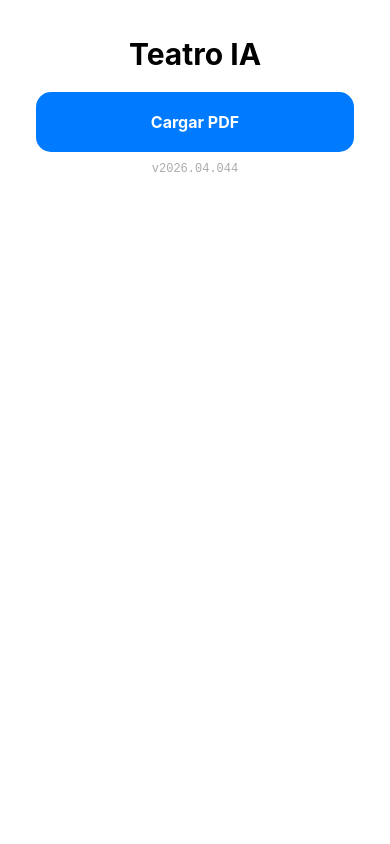
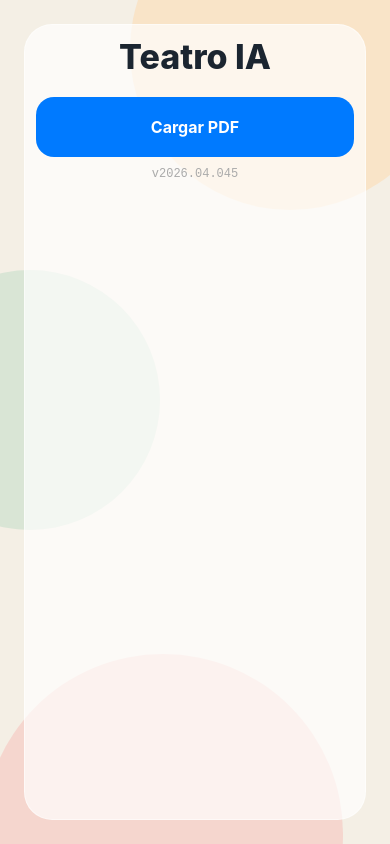
Before and after one commit to kaiserrpp/ai-theater, a React Native app: screen / in a window 390 px wide. Built offline with nearby package versions, Linux system fonts and the light colour scheme.

Commit message:
v2026.04.045: polish web home layout

```diff
--- a/app.json
+++ b/app.json
@@ -2,7 +2,7 @@
   "expo": {
     "name": "TeatroIA",
     "slug": "teatro-ia",
-    "version": "2026.04.044",
+    "version": "2026.04.045",
     "orientation": "portrait",
     "icon": "./assets/images/icon.png",
     "userInterfaceStyle": "light",
--- a/package.json
+++ b/package.json
@@ -1,7 +1,7 @@
 {
   "name": "teatroia",
   "main": "expo/AppEntry.js",
-  "version": "2026.04.044",
+  "version": "2026.04.045",
   "scripts": {
     "version:bump": "node increment-version.js",
     "start": "expo start",
--- a/src/components/ScreenWrapper.tsx
+++ b/src/components/ScreenWrapper.tsx
@@ -4,6 +4,14 @@ import { SafeAreaView, StyleSheet, Platform, View } from 'react-native';
 export const ScreenWrapper = ({ children }: { children: React.ReactNode }) => {
   return (
     <SafeAreaView style={styles.safeArea}>
+      {Platform.OS === 'web' ? (
+        <View pointerEvents="none" style={styles.webBackdrop}>
+          <View style={[styles.backdropOrb, styles.backdropOrbTop]} />
+          <View style={[styles.backdropOrb, styles.backdropOrbMiddle]} />
+          <View style={[styles.backdropOrb, styles.backdropOrbBottom]} />
+          <View style={styles.backdropPanel} />
+        </View>
+      ) : null}
       <View style={styles.container}>
         {children}
       </View>
@@ -14,7 +22,7 @@ export const ScreenWrapper = ({ children }: { children: React.ReactNode }) => {
 const styles = StyleSheet.create({
   safeArea: {
     flex: 1,
-    backgroundColor: '#fff',
+    backgroundColor: Platform.OS === 'web' ? '#f4efe5' : '#fff',
     paddingTop: Platform.OS === 'android' ? 25 : 0,
   },
   container: {
@@ -23,5 +31,47 @@ const styles = StyleSheet.create({
     maxWidth: Platform.OS === 'web' ? 800 : '100%',
     width: '100%',
     alignSelf: 'center',
-  }
+    zIndex: 1,
+  },
+  webBackdrop: {
+    ...StyleSheet.absoluteFillObject,
+    overflow: 'hidden',
+  },
+  backdropOrb: {
+    position: 'absolute',
+    borderRadius: 999,
+    opacity: 0.45,
+  },
+  backdropOrbTop: {
+    width: 320,
+    height: 320,
+    top: -110,
+    right: -60,
+    backgroundColor: '#ffd6a5',
+  },
+  backdropOrbMiddle: {
+    width: 260,
+    height: 260,
+    top: '32%',
+    left: -100,
+    backgroundColor: '#b9d8c2',
+  },
+  backdropOrbBottom: {
+    width: 360,
+    height: 360,
+    bottom: -170,
+    right: '12%',
+    backgroundColor: '#f7b7b2',
+  },
+  backdropPanel: {
+    position: 'absolute',
+    top: 24,
+    bottom: 24,
+    left: 24,
+    right: 24,
+    borderRadius: 28,
+    backgroundColor: 'rgba(255,255,255,0.68)',
+    borderWidth: 1,
+    borderColor: 'rgba(255,255,255,0.5)',
+  },
 });
--- a/src/screens/HomeScreen.tsx
+++ b/src/screens/HomeScreen.tsx
@@ -35,6 +35,7 @@ export const HomeScreen = () => {
   const [lastRehearsalMode, setLastRehearsalMode] = useState<RehearsalMode | null>(null);
   const [mergeSource, setMergeSource] = useState<string | null>(null);
   const [mergeTarget, setMergeTarget] = useState<string | null>(null);
+  const [isRolePanelVisible, setIsRolePanelVisible] = useState(false);
   const [isMergePanelVisible, setIsMergePanelVisible] = useState(false);
 
   const {
@@ -139,6 +140,7 @@ export const HomeScreen = () => {
     setIsRehearsing(false);
     setMergeSource(null);
     setMergeTarget(null);
+    setIsRolePanelVisible(false);
     setIsMergePanelVisible(false);
   };
 
@@ -166,6 +168,7 @@ export const HomeScreen = () => {
     setIsRehearsing(false);
     setMergeSource(null);
     setMergeTarget(null);
+    setIsRolePanelVisible(false);
     setIsMergePanelVisible(false);
     loadSavedScript(savedScript.data);
   };
@@ -178,8 +181,11 @@ export const HomeScreen = () => {
     lastRehearsalMode === 'ALL'
       ? 'obra completa'
       : lastRehearsalMode === 'MINE'
-        ? 'solo mis escenas'
+        ? 'mis escenas'
         : null;
+
+  const selectedRolesSummary =
+    myRoles.length > 0 ? myRoles.join(', ') : 'Todavia no has elegido personaje';
 
   if (isRehearsing && displayScriptData) {
     return (
@@ -245,6 +251,21 @@ export const HomeScreen = () => {
               </View>
             )}
 
+            <View style={styles.actionStack}>
+              <View style={styles.roleWrapper}>
+                <TouchableOpacity
+                  style={[styles.btnMenu, styles.roleToggleButton]}
+                  onPress={() => setIsRolePanelVisible((previousValue) => !previousValue)}
+                >
+                  <Text style={styles.btnText}>
+                    {isRolePanelVisible ? 'Ocultar seleccion de personajes' : 'Seleccion de personajes'}
+                    {myRoles.length > 0 ? ` (${myRoles.length})` : ''}
+                  </Text>
+                </TouchableOpacity>
+                <Text style={styles.selectionPreview}>{selectedRolesSummary}</Text>
+
+                {isRolePanelVisible ? (
+                  <View style={styles.rolePanel}>
                     <Text style={styles.label}>Personajes detectados (elige el tuyo):</Text>
                     <View style={styles.tags}>
                       {displayScriptData?.personajes.map((character) => (
@@ -265,6 +286,26 @@ export const HomeScreen = () => {
                         </TouchableOpacity>
                       ))}
                     </View>
+                  </View>
+                ) : null}
+              </View>
+
+              <View style={styles.menu}>
+                <TouchableOpacity
+                  style={[styles.btnMenu, myRoles.length === 0 && styles.buttonDisabled]}
+                  onPress={() => startRehearsal('ALL')}
+                  disabled={myRoles.length === 0}
+                >
+                  <Text style={styles.btnText}>Ensayar obra completa</Text>
+                </TouchableOpacity>
+                <TouchableOpacity
+                  style={[styles.btnMenu, styles.btnSecondary, myRoles.length === 0 && styles.buttonDisabled]}
+                  onPress={() => startRehearsal('MINE')}
+                  disabled={myRoles.length === 0}
+                >
+                  <Text style={styles.btnText}>Ensayar mis escenas</Text>
+                </TouchableOpacity>
+              </View>
 
               {!loading && scriptData && (
                 <View style={styles.mergeWrapper}>
@@ -273,7 +314,7 @@ export const HomeScreen = () => {
                     onPress={() => setIsMergePanelVisible((previousValue) => !previousValue)}
                   >
                     <Text style={styles.btnText}>
-                    {isMergePanelVisible ? 'Ocultar fusiones' : 'Fusionar personajes'}
+                      {isMergePanelVisible ? 'Ocultar fusion de personajes' : 'Fusion de personajes'}
                       {mergeEntries.length > 0 ? ` (${mergeEntries.length})` : ''}
                     </Text>
                   </TouchableOpacity>
@@ -364,22 +405,6 @@ export const HomeScreen = () => {
                   ) : null}
                 </View>
               )}
-
-            <View style={styles.menu}>
-              <TouchableOpacity
-                style={[styles.btnMenu, myRoles.length === 0 && styles.buttonDisabled]}
-                onPress={() => startRehearsal('ALL')}
-                disabled={myRoles.length === 0}
-              >
-                <Text style={styles.btnText}>Ensayar obra completa</Text>
-              </TouchableOpacity>
-              <TouchableOpacity
-                style={[styles.btnMenu, styles.btnSecondary, myRoles.length === 0 && styles.buttonDisabled]}
-                onPress={() => startRehearsal('MINE')}
-                disabled={myRoles.length === 0}
-              >
-                <Text style={styles.btnText}>Solo mis escenas</Text>
-              </TouchableOpacity>
             </View>
 
             {!loading && (
@@ -451,7 +476,7 @@ export const HomeScreen = () => {
 
 const styles = StyleSheet.create({
   container: { padding: 20, alignItems: 'center' },
-  title: { fontSize: 30, fontWeight: 'bold', marginBottom: 20 },
+  title: { fontSize: 34, fontWeight: '800', marginBottom: 20, color: '#1b2530' },
   errorBox: { backgroundColor: '#ffebee', padding: 15, borderRadius: 8, marginBottom: 20, width: '100%' },
   errorText: {
     color: '#c62828',
@@ -461,12 +486,14 @@ const styles = StyleSheet.create({
     lineHeight: 18,
   },
   resumeBox: {
-    backgroundColor: '#e8f5e9',
+    backgroundColor: 'rgba(232, 245, 233, 0.95)',
     padding: 20,
-    borderRadius: 15,
+    borderRadius: 18,
     width: '100%',
     alignItems: 'center',
     marginBottom: 20,
+    borderWidth: 1,
+    borderColor: '#cde8d0',
   },
   resumeTitle: { fontWeight: 'bold', marginBottom: 10 },
   btnResume: { backgroundColor: '#4CAF50', padding: 12, borderRadius: 10, width: '100%', alignItems: 'center' },
@@ -475,69 +502,92 @@ const styles = StyleSheet.create({
   homeContent: { width: '100%', gap: 24 },
   section: { width: '100%' },
   status: { color: '#007AFF', textAlign: 'center', marginBottom: 10, fontWeight: 'bold' },
-  obraTitle: { fontSize: 22, fontWeight: 'bold', textAlign: 'center', marginBottom: 20 },
+  obraTitle: { fontSize: 24, fontWeight: '800', textAlign: 'center', marginBottom: 20, color: '#1b2530' },
   summaryCard: {
     marginBottom: 20,
+    padding: 18,
+    borderRadius: 20,
+    backgroundColor: 'rgba(255,255,255,0.82)',
+    borderWidth: 1,
+    borderColor: 'rgba(214, 231, 255, 0.9)',
+  },
+  summaryTitle: { fontSize: 16, fontWeight: '700', textAlign: 'center', marginBottom: 10, color: '#1d2733' },
+  summaryText: { textAlign: 'center', color: '#34506b', lineHeight: 20 },
+  actionStack: { gap: 14 },
+  roleWrapper: { gap: 10 },
+  roleToggleButton: { backgroundColor: '#184e77' },
+  selectionPreview: {
+    textAlign: 'center',
+    color: '#3d5366',
+    lineHeight: 20,
+    paddingHorizontal: 8,
+  },
+  rolePanel: {
     padding: 16,
-    borderRadius: 16,
-    backgroundColor: '#eef7ff',
+    borderRadius: 18,
+    backgroundColor: 'rgba(255,255,255,0.88)',
     borderWidth: 1,
-    borderColor: '#d4e7ff',
+    borderColor: '#dbe8f5',
   },
-  summaryTitle: { fontSize: 16, fontWeight: '700', textAlign: 'center', marginBottom: 10 },
-  summaryText: { textAlign: 'center', color: '#34506b', lineHeight: 20 },
-  label: { color: '#666', marginBottom: 10, textAlign: 'center' },
-  tags: { flexDirection: 'row', flexWrap: 'wrap', gap: 8, justifyContent: 'center', marginBottom: 30 },
-  mergeWrapper: { marginBottom: 30 },
-  mergeToggleButton: { marginBottom: 12 },
+  label: { color: '#4f6274', marginBottom: 10, textAlign: 'center', fontWeight: '600' },
+  tags: { flexDirection: 'row', flexWrap: 'wrap', gap: 8, justifyContent: 'center', marginBottom: 8 },
+  mergeWrapper: { gap: 12 },
+  mergeToggleButton: { backgroundColor: '#7c4d2d' },
   mergePanel: {
     padding: 16,
-    borderRadius: 16,
-    backgroundColor: '#f8f9fa',
+    borderRadius: 18,
+    backgroundColor: 'rgba(255,255,255,0.88)',
     borderWidth: 1,
-    borderColor: '#e4e8ee',
+    borderColor: '#eadcc8',
   },
-  mergeTitle: { fontSize: 16, fontWeight: '700', textAlign: 'center', marginBottom: 8 },
-  mergeHint: { color: '#5f6b7a', textAlign: 'center', marginBottom: 16, lineHeight: 20 },
+  mergeTitle: { fontSize: 16, fontWeight: '700', textAlign: 'center', marginBottom: 8, color: '#432818' },
+  mergeHint: { color: '#6b5b49', textAlign: 'center', marginBottom: 16, lineHeight: 20 },
   mergeLoading: { textAlign: 'center', color: '#5f6b7a' },
-  mergeStep: { fontWeight: '600', marginBottom: 10, textAlign: 'center' },
-  mergeAction: { marginTop: -8, marginBottom: 20 },
+  mergeStep: { fontWeight: '600', marginBottom: 10, textAlign: 'center', color: '#3b4147' },
+  mergeAction: { marginTop: 4, marginBottom: 8, backgroundColor: '#9c6644' },
   mergeList: { gap: 10 },
   mergeChip: {
-    backgroundColor: '#eef5ff',
+    backgroundColor: '#fff4e8',
     borderRadius: 12,
     paddingHorizontal: 12,
     paddingVertical: 10,
   },
-  mergeChipText: { color: '#215a9a', textAlign: 'center', fontWeight: '600' },
+  mergeChipText: { color: '#7c4d2d', textAlign: 'center', fontWeight: '600' },
   clearMergeButton: { marginTop: 14, alignSelf: 'center' },
   clearMergeText: { color: '#c62828', fontWeight: '600' },
-  tag: { padding: 10, backgroundColor: '#f0f7ff', borderRadius: 15, borderWidth: 1, borderColor: '#d0e3ff' },
+  tag: {
+    paddingHorizontal: 12,
+    paddingVertical: 10,
+    backgroundColor: '#f0f7ff',
+    borderRadius: 15,
+    borderWidth: 1,
+    borderColor: '#d0e3ff',
+  },
   tagSelected: { backgroundColor: '#e8f5e9', borderColor: '#a5d6a7' },
   tagText: { color: '#007AFF' },
   tagTextSelected: { color: '#1b5e20', fontWeight: '600' },
   menu: { gap: 12 },
-  btnMenu: { backgroundColor: '#007AFF', padding: 18, borderRadius: 12, alignItems: 'center' },
-  btnSecondary: { backgroundColor: '#34C759' },
-  btnMain: { backgroundColor: '#007AFF', padding: 20, borderRadius: 15, alignItems: 'center' },
+  btnMenu: { backgroundColor: '#007AFF', padding: 18, borderRadius: 14, alignItems: 'center' },
+  btnSecondary: { backgroundColor: '#2b9348' },
+  btnMain: { backgroundColor: '#007AFF', padding: 20, borderRadius: 18, alignItems: 'center' },
   btnText: { color: '#fff', fontWeight: 'bold', fontSize: 16 },
   btnBack: { marginTop: 25, alignSelf: 'center' },
-  btnBackText: { color: '#007AFF', fontWeight: '600' },
+  btnBackText: { color: '#184e77', fontWeight: '700' },
   buttonDisabled: { opacity: 0.5 },
   librarySection: {
     width: '100%',
     padding: 18,
-    borderRadius: 18,
-    backgroundColor: '#f8f9fa',
+    borderRadius: 20,
+    backgroundColor: 'rgba(255,255,255,0.84)',
     borderWidth: 1,
     borderColor: '#eceff3',
   },
-  libraryTitle: { fontSize: 18, fontWeight: '700', textAlign: 'center', marginBottom: 6 },
+  libraryTitle: { fontSize: 18, fontWeight: '700', textAlign: 'center', marginBottom: 6, color: '#1d2733' },
   libraryHint: { textAlign: 'center', color: '#5f6b7a', marginBottom: 18, lineHeight: 20 },
   libraryList: { gap: 14 },
   libraryCard: {
     borderRadius: 16,
-    backgroundColor: '#fff',
+    backgroundColor: 'rgba(255,255,255,0.92)',
     borderWidth: 1,
     borderColor: '#e4e8ee',
     padding: 16,
```
Lines whose indentation alone changed are shown as unchanged.
